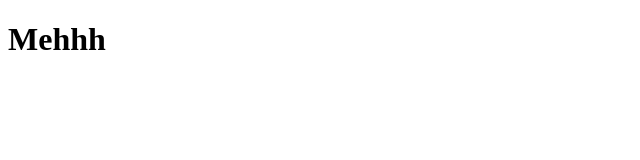
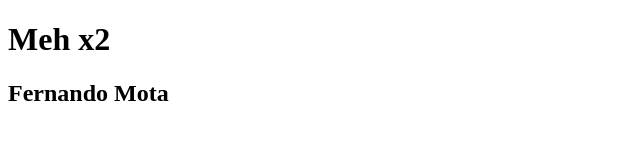
Before and after one commit to FernandoMota/Test, a plain HTML site: page index.html in a window 1280 px wide. Shown: the whole page, without its empty margins (0-640 px from the left). Drawn offline with Linux system fonts and the light colour scheme.

Commit message:
agregando container con h2 dentro

```diff
--- a/index.html
+++ b/index.html
@@ -5,6 +5,9 @@
 	<title>Git</title>
 </head>
 <body>
-	<h1>Mehhh</h1>
+	<h1>Meh x2</h1>
+	<div class="container">
+		<h2>Fernando Mota</h2>
+	</div>
 </body>
 </html>
```
